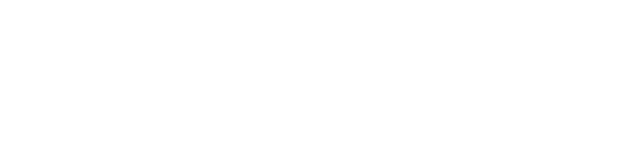
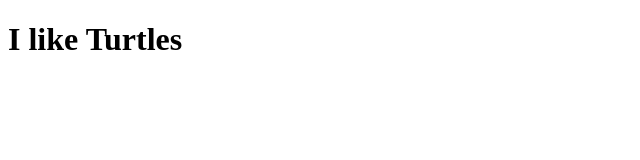
Before and after one commit to FesalBadday/gitignore-stuff, a plain HTML site: page index.html in a window 1280 px wide. Shown: the whole page, without its empty margins (0-640 px from the left). Drawn offline with Linux system fonts and the light colour scheme.

Commit message:
made a heading

```diff
--- a/index.html
+++ b/index.html
@@ -9,7 +9,9 @@
 </head>
 
 <body>
-
+  <main>
+    <h1>I like Turtles</h1>
+  </main>
 </body>
 
 </html>
```
